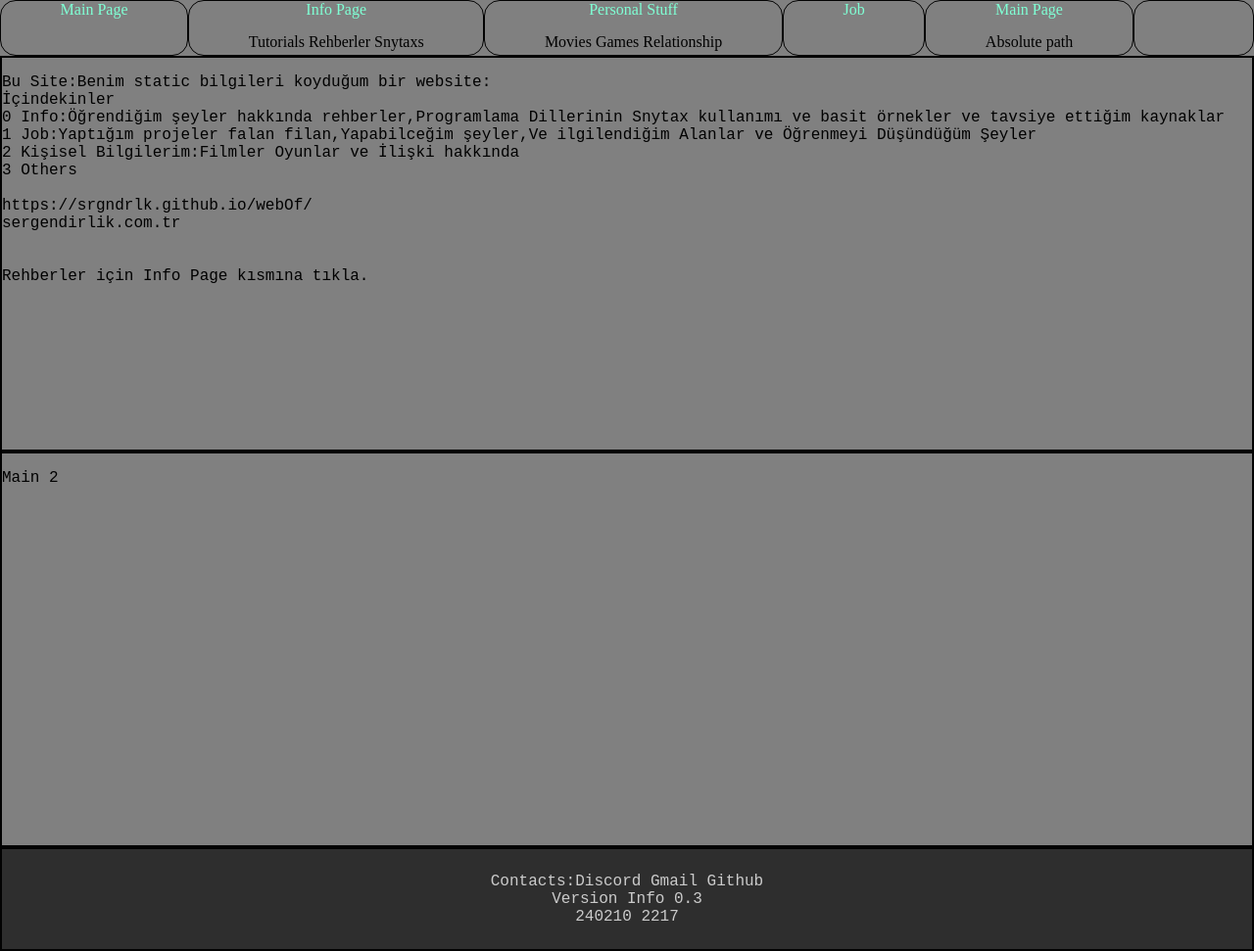
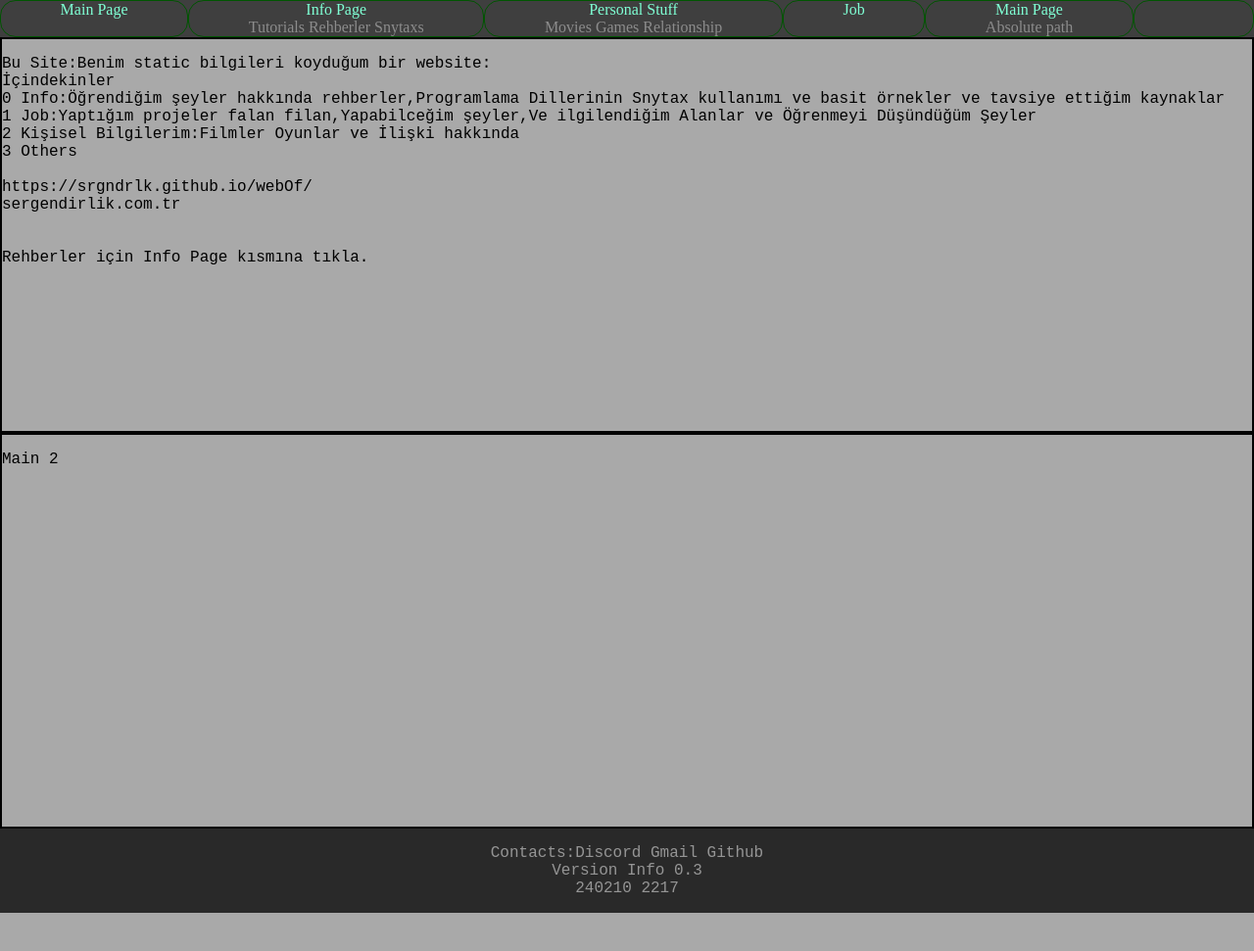
Before and after one commit to srgndrlk/webOf, a plain HTML site: page index.html in a window 1280 px wide. Shown: the whole page at 98% size. After the commit the page ends 932 px from the top, so only its background shows below. Drawn offline with Linux system fonts and the light colour scheme.

Commit message:
little düzenleme css dostyaları arasında

```diff
--- a/index.html
+++ b/index.html
@@ -4,14 +4,15 @@
 <meta charset="UTF-8">
 <meta name="viewport" content="width=device-width, initial-scale=1.0">
 <title>Document</title>
+<link rel="stylesheet" href="public/flex.css">
 <link rel="stylesheet" href="public/style.css">
-<link rel="stylesheet" href="public/flex.css">
+
 </head>
 <body>
 
 
-<all>
-<header>
+<all class="all">
+
 <nav>
 <div><a id="link1" href="./">Main Page</a></div>
 <div><a id="link5" href="./info/info.html">Info Page</a>
@@ -26,7 +27,7 @@
 
 <div></div>
 </nav>
-</header>
+
 
 
 <main>
--- a/public/flex.css
+++ b/public/flex.css
@@ -1,7 +1,22 @@
-body{background-color: grey;
 
 
+
+.all {
+    display: flex;
+
+    flex-direction: column;
 }
+
+.all * {font-size: 1rem; /*all childs of all*/
+
+}
+
+
+
+
+
+
+
 
 nav {display: flex;
     flex-wrap: nowrap;}
@@ -9,43 +24,3 @@ nav {display: flex;
 nav div{font-size: 2rem;
     flex-grow: 1;
 }
-
-div{ border:1px solid rgb(2, 2, 2);
-    text-align: center;
-    border-radius: 1rem;
-}
-
-div a{display: block;
-text-decoration: none;
-color: aquamarine;}
-
-
-
-
-all {
-    display: flex;
-    flex-wrap: nowrap;
-    flex-direction: column;
-}
-
-all * {font-size: 1rem; /*all childs of all*/
-    flex-grow: 1;
-}
-
-main{ height: 400px;
-    border:2px solid rgb(2, 2, 2);
-}
-
-footer{
-    border:2px solid rgb(2, 2, 2);
-    position:relative;
-    bottom: 0;
-    background-color: rgb(46, 46, 46);
-    text-align: center;
-    color: #cbcbcb;
-    padding: 0.5rem;
-}
-
-pre{
-    white-space: pre-wrap;
-}
--- a/public/style.css
+++ b/public/style.css
@@ -3,6 +3,7 @@ body {
 background-color: darkgray;
 margin: 0;
 padding: 0;
+
 min-height: 100vh; /* take full height of the viewport */
 height: 100%;
 }
@@ -10,19 +11,57 @@ height: 100%;
 
 
 
-/* Resetting default link styles */
-a {color: inherit; /* Inherit text color from parent */
-text-decoration: none; /* Remove default underline */
-color: rgb(221, 221, 221); /* Text color */
+nav{
+  color: #777777;
+  background-color: rgb(63, 63, 63);
+  padding: 0;
+  margin: 0;
+  border: none;
+
+}
+nav div{
+color: #777777;
+}
+
+div{ border:1px solid rgb(0, 85, 1);
+border-radius: 1rem;
+text-align: center;
+}
+
+div a{display: block;
+text-decoration: none;
+color: aquamarine;
+
+}
+div span{
+  color: rgb(140, 140, 140);
 }
 
 
 
 
 
+pre{
+  white-space: pre-wrap;
+}
+
+main{ height: 400px;
+  border:2px solid rgb(2, 2, 2);
+}
+
+
+footer{
+color: rgb(149, 149, 149);
+background-color: rgb(41, 41, 41);
+text-align: center;
+font-size: medium;
+
+}
+
+
+
 
 h1,h2,h3,h4,h5,h6{
-
   margin: 0;
 }
 
```
Also changed, not shown: personal/personal.html (+2 -2 lines).
